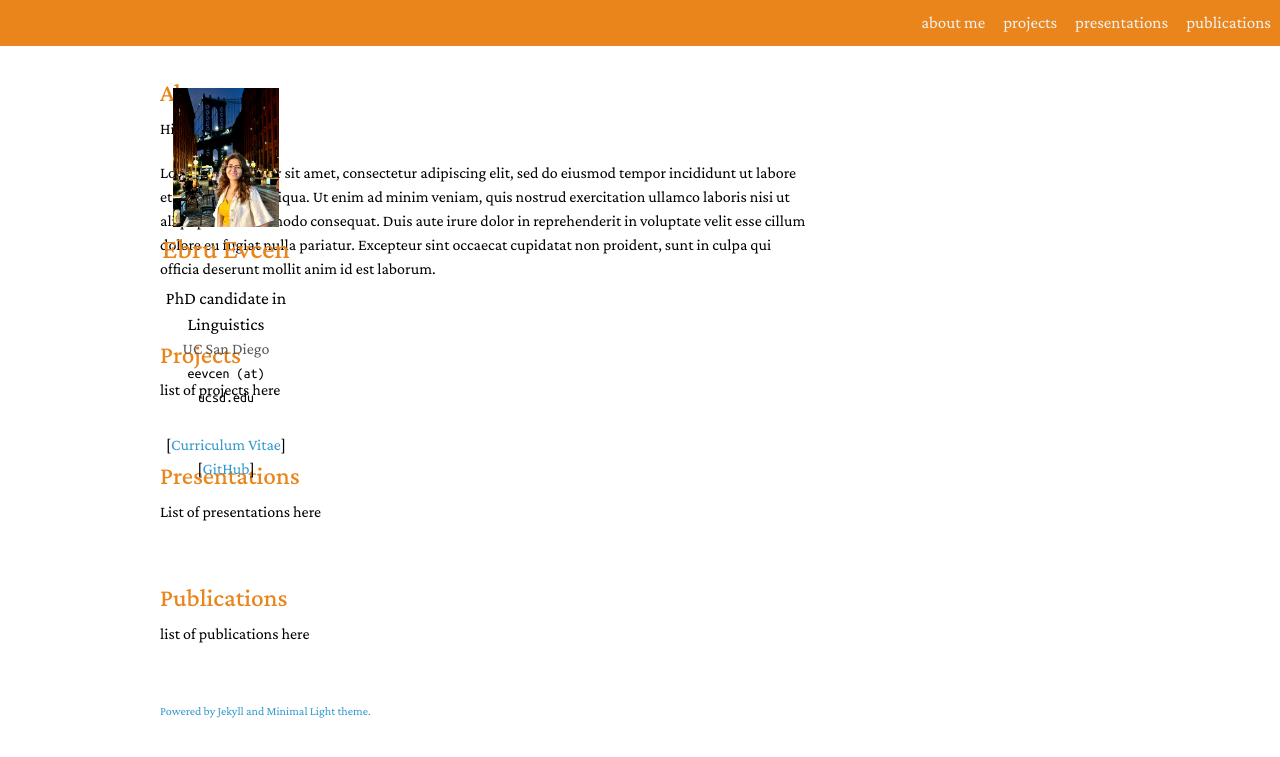
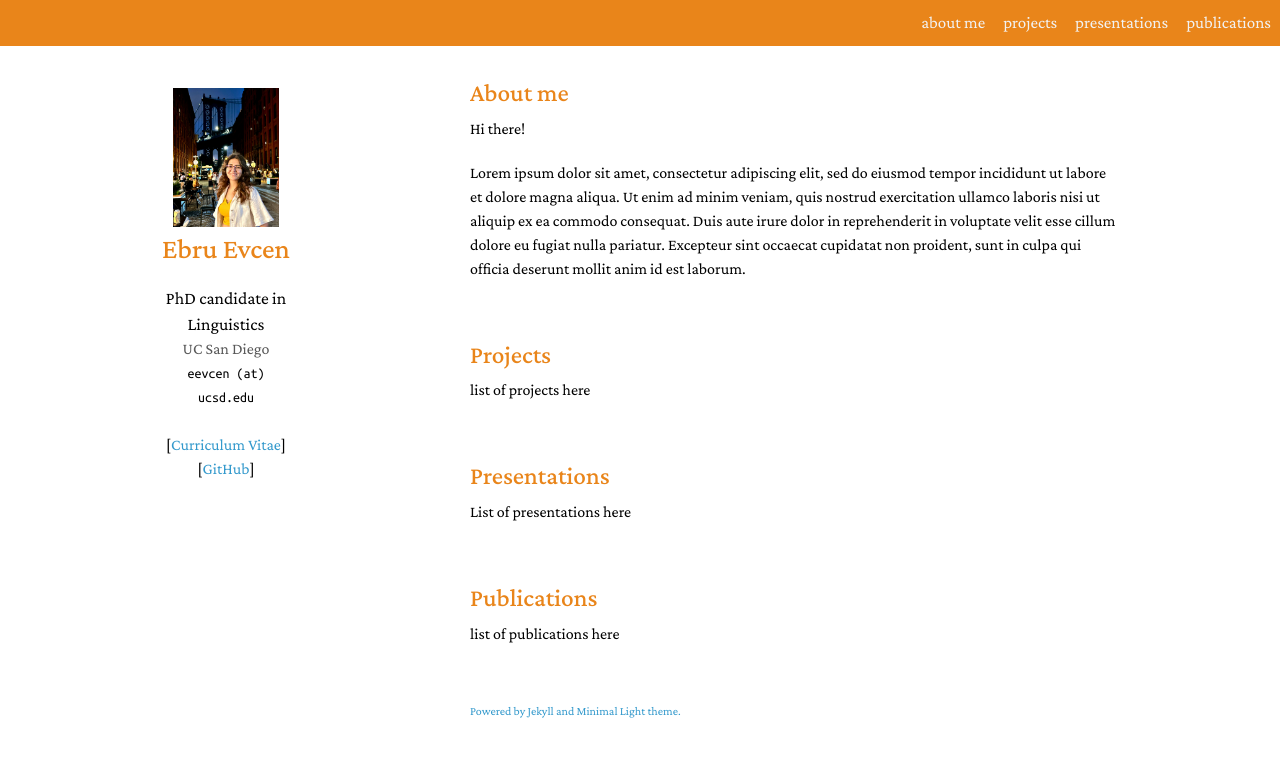
Before and after one commit to ebruevcen/ebruevcen.github.io, a Jekyll site: the page built from index.md, in a window 1280 px wide. Shown: the top 757 px of the page. Built offline with Jekyll 4.4.1, drawn with Linux system fonts in a browser that asks for light colours; a style sheet for code colours, icons or effects is not loaded.

Commit message:
Update minimal-light.scss

```diff
--- a/_sass/minimal-light.scss
+++ b/_sass/minimal-light.scss
@@ -120,7 +120,7 @@ header ul li + li + li { border-right: none; width: 89px; }
 
 header ul a strong { font-size: 14px; display: block; color: #222; }
 
-section { width: 650px; float: left; padding-top: 1.2em; padding-bottom: 50px; }
+section { width: 650px; float: right; padding-top: 1.2em; padding-bottom: 50px; }
 
 small { font-size: 11px; }
 
```
